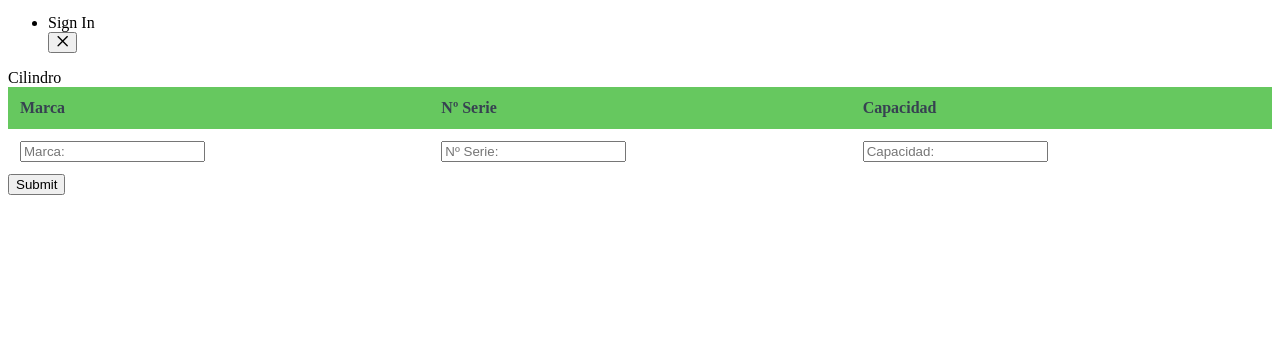
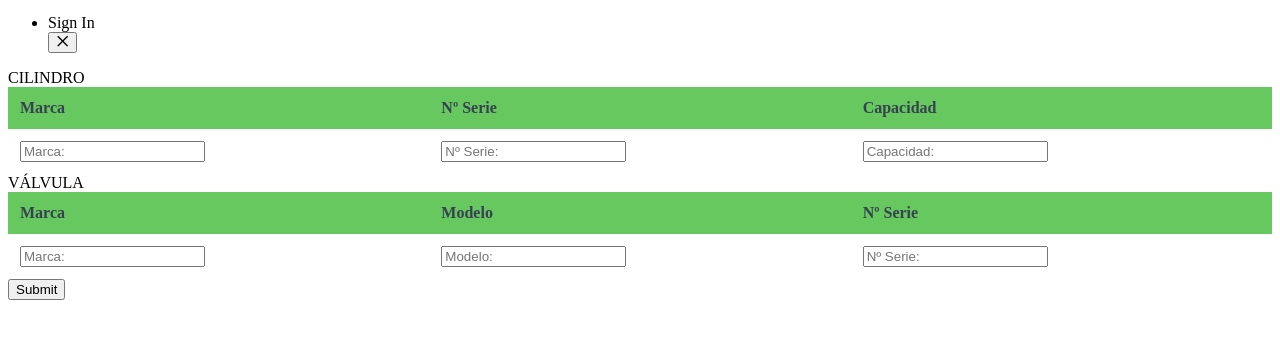
Before and after one commit to LordMathi2741/Consultant-Frontend, a Next.js app: page /operation-center-form in a window 1280 px wide. Shown: the part 335-674 px from the top of the page. Built offline with nearby package versions, Linux system fonts and the light colour scheme.

Commit message:
feat(subimit-valve-information-table): added submit valve information feature

```diff
--- a/src/app/components/operation-center-table-information.tsx
+++ b/src/app/components/submit-cylinder-information-table.tsx
@@ -1,15 +1,20 @@
 import { DataTable } from "primereact/datatable";
 import { Column } from "primereact/column";
-import React, {useEffect, useState} from "react";
-import {InputTableCylinder} from "@/app/components/edit-table-options-cylinder";
-import {OperationCenterService} from "@/app/helpers/operation-center.service";
-import CustomButton from "@/app/public/components/custom-button";
+import React, { useEffect, useState } from "react";
+import { OperationCenterService } from "@/app/helpers/operation-center.service";
+import { InputTableCylinder } from "@/app/components/table-options-cylinder";
+import {useFormSubmit} from "@/app/context/form-submit-context";
 
-export function OperationCenterTableInformation() {
+export function SubmitCylinderInformationTable() {
+    const { addSubmitListener } = useFormSubmit();
     const [id, setId] = useState(null);
+
     useEffect(() => {
-        setId(JSON.parse(sessionStorage.getItem('user') || '{}').id);
-    });
+        const userId = JSON.parse(sessionStorage.getItem('user') || '{}').id;
+        setId(userId);
+    }, []);
+
+
     const [cylinder, setCylinder] = useState({
         brand: "",
         serieNumber: "",
@@ -18,10 +23,7 @@ export function OperationCenterTableInformation() {
     });
 
     const onInputChange = (e: React.ChangeEvent<HTMLInputElement>, field: string) => {
-        let value: string | number | null = e.target.value;
-        if (field === "capacity") {
-            value = parseInt(value);
-        }
+        const value = field === "capacity" ? parseInt(e.target.value) : e.target.value;
         setCylinder((prevValues) => ({
             ...prevValues,
             [field]: value,
@@ -29,27 +31,31 @@ export function OperationCenterTableInformation() {
         }));
     };
 
-    async function SubmitCylinder(){
-        await OperationCenterService.prototype.SubmitCylinder(cylinder).then((response) => {
+    async function submitCylinder() {
+        try {
+            const response = await OperationCenterService.prototype.SubmitCylinder(cylinder);
             sessionStorage.setItem('cylinder', JSON.stringify(response.data));
-        }).catch(() => {
+        } catch {
             console.log(cylinder)
-           alert("Error while submitting the cylinder.")
-        });
+            alert("Error while submitting the cylinder.");
+        }
     }
 
+    useEffect(() => {
+        addSubmitListener(submitCylinder);
+    }, []);
 
     return (
         <div className="flex flex-col justify-center items-center bg-gray-100 shadow-lg rounded-lg p-4">
             <DataTable
                 className="p-10"
                 value={[cylinder]}
-                header="Cilindro"
+                header="CILINDRO"
                 tableStyle={{ minWidth: '50rem' }}
             >
                 <Column
                     header="Marca"
-                    body={() => <InputTableCylinder cylinder={cylinder} onInputChange={onInputChange}  propertyKey={"brand"} placeholder={"Marca:"}/>}
+                    body={() => <InputTableCylinder cylinder={cylinder} onInputChange={onInputChange} propertyKey={"brand"} placeholder={"Marca:"} />}
                     headerStyle={{
                         backgroundColor: '#66c85f',
                         color: '#374151',
@@ -65,7 +71,7 @@ export function OperationCenterTableInformation() {
 
                 <Column
                     header="Nº Serie"
-                    body={() => <InputTableCylinder cylinder={cylinder} onInputChange={onInputChange}  propertyKey={"serieNumber"} placeholder={"Nº Serie:"}/>}
+                    body={() => <InputTableCylinder cylinder={cylinder} onInputChange={onInputChange} propertyKey={"serieNumber"} placeholder={"Nº Serie:"} />}
                     headerStyle={{
                         backgroundColor: '#66c85f',
                         color: '#374151',
@@ -81,7 +87,7 @@ export function OperationCenterTableInformation() {
 
                 <Column
                     header="Capacidad"
-                    body={() => <InputTableCylinder cylinder={cylinder} onInputChange={onInputChange}  propertyKey={"capacity"} placeholder={"Capacidad:"}/>}
+                    body={() => <InputTableCylinder cylinder={cylinder} onInputChange={onInputChange} propertyKey={"capacity"} placeholder={"Capacidad:"} />}
                     headerStyle={{
                         backgroundColor: '#66c85f',
                         color: '#374151',
@@ -94,9 +100,7 @@ export function OperationCenterTableInformation() {
                         padding: '0.75rem',
                     }}
                 ></Column>
-
             </DataTable>
-            <CustomButton text={"Submit"} color={"bg-emerald-500"} onClick={SubmitCylinder}/>
         </div>
     );
 }
--- /dev/null
+++ b/src/app/components/submit-valve-information-table.tsx
@@ -0,0 +1,108 @@
+import { DataTable } from "primereact/datatable";
+import React, { useEffect, useState } from "react";
+import { Column } from "primereact/column";
+import { InputTableValve } from "@/app/components/table-options-valve";
+import { OperationCenterService } from "@/app/helpers/operation-center.service";
+import {useFormSubmit} from "@/app/context/form-submit-context";
+
+export function SubmitValveInformationTable() {
+    const { addSubmitListener } = useFormSubmit();
+    const [cylinderId, setCylinderId] = useState(null);
+
+    useEffect(() => {
+        const storedCylinder = JSON.parse(sessionStorage.getItem('cylinder') || '{}');
+        setCylinderId(storedCylinder.id);
+    }, []);
+
+
+
+
+    const [valve, setValve] = useState({
+        brand: "",
+        model: "",
+        serieNumber: "",
+        cylinderId: null
+    });
+
+    const onInputChange = (e: React.ChangeEvent<HTMLInputElement>, field: string) => {
+        const value = e.target.value;
+        setValve((prevValues) => ({
+            ...prevValues,
+            [field]: value,
+            cylinderId: cylinderId
+        }));
+    };
+
+    async function submitValve() {
+        try {
+            const response = await OperationCenterService.prototype.SubmitValve(valve);
+            sessionStorage.setItem('valve', JSON.stringify(response.data));
+        } catch {
+            console.log(valve)
+            alert("Error while submitting the valve.");
+        }
+    }
+
+    useEffect(() => {
+        addSubmitListener(submitValve);
+    }, []);
+
+    return (
+        <div className="flex flex-col justify-center items-center bg-gray-100 shadow-lg rounded-lg p-4">
+            <DataTable
+                className="p-10"
+                value={[valve]}
+                header="VÁLVULA"
+                tableStyle={{ minWidth: '50rem' }}
+            >
+                <Column
+                    header="Marca"
+                    body={() => <InputTableValve valve={valve} onInputChange={onInputChange} propertyKey={"brand"} placeholder={"Marca:"} />}
+                    headerStyle={{
+                        backgroundColor: '#66c85f',
+                        color: '#374151',
+                        fontWeight: 'bold',
+                        padding: '0.75rem',
+                    }}
+                    bodyStyle={{
+                        backgroundColor: '#ffffff',
+                        color: '#374151',
+                        padding: '0.75rem',
+                    }}
+                ></Column>
+
+                <Column
+                    header="Modelo"
+                    body={() => <InputTableValve valve={valve} onInputChange={onInputChange} propertyKey={"model"} placeholder={"Modelo:"} />}
+                    headerStyle={{
+                        backgroundColor: '#66c85f',
+                        color: '#374151',
+                        fontWeight: 'bold',
+                        padding: '0.75rem',
+                    }}
+                    bodyStyle={{
+                        backgroundColor: '#ffffff',
+                        color: '#374151',
+                        padding: '0.75rem',
+                    }}
+                ></Column>
+
+                <Column
+                    header="Nº Serie"
+                    body={() => <InputTableValve valve={valve} onInputChange={onInputChange} propertyKey={"serieNumber"} placeholder={"Nº Serie:"} />}
+                    headerStyle={{
+                        backgroundColor: '#66c85f',
+                        color: '#374151',
+                        fontWeight: 'bold',
+                        padding: '0.75rem',
+                    }}
+                    bodyStyle={{
+                        backgroundColor: '#ffffff',
+                        color: '#374151',
+                        padding: '0.75rem',
+                    }}
+                ></Column>
+            </DataTable>
+        </div>
+    );
+}
--- /dev/null
+++ b/src/app/components/table-options-valve.tsx
@@ -0,0 +1,28 @@
+import {InputText} from "primereact/inputtext";
+
+import React from "react";
+
+interface TableColumnProps {
+    valve: {
+        brand: string;
+        model: string;
+        serieNumber: string;
+    };
+    onInputChange: (e: React.ChangeEvent<HTMLInputElement>, field: string) => void;
+    propertyKey: string;
+    placeholder: string;
+}
+function capitalizeFirstLetter(str: string) {
+    return str.charAt(0).toUpperCase() + str.slice(1);
+}
+
+export function InputTableValve({ valve, onInputChange, propertyKey, placeholder }: TableColumnProps) {
+    return (
+        <InputText
+            value={valve[propertyKey as keyof typeof valve]}
+            onChange={(e) => onInputChange(e, propertyKey)}
+            className="border-2 border-gray-400 p-2 text-xs md:text-sm lg:text-base rounded-lg w-36"
+            placeholder={capitalizeFirstLetter(placeholder)}
+        />
+    );
+}
--- /dev/null
+++ b/src/app/context/form-submit-context.tsx
@@ -0,0 +1,38 @@
+import React, { createContext, useContext, useState, ReactNode } from 'react';
+
+interface FormSubmitContextProps {
+    onSubmit: () => void;
+    addSubmitListener: (listener: () => void) => void;
+}
+
+interface FormSubmitProviderProps {
+    children: ReactNode;
+}
+
+const FormSubmitContext = createContext<FormSubmitContextProps | undefined>(undefined);
+
+export const FormSubmitProvider: React.FC<FormSubmitProviderProps> = ({ children }) => {
+    const [listeners, setListeners] = useState<(() => void)[]>([]);
+
+    const onSubmit = () => {
+        listeners.forEach(listener => listener());
+    };
+
+    const addSubmitListener = (listener: () => void) => {
+        setListeners(prevListeners => [...prevListeners, listener]);
+    };
+
+    return (
+        <FormSubmitContext.Provider value={{ onSubmit, addSubmitListener }}>
+            {children}
+        </FormSubmitContext.Provider>
+    );
+};
+
+export const useFormSubmit = () => {
+    const context = useContext(FormSubmitContext);
+    if (!context) {
+        throw new Error('useFormSubmit must be used within a FormSubmitProvider');
+    }
+    return context;
+};
--- a/src/pages/operation-center-form.tsx
+++ b/src/pages/operation-center-form.tsx
@@ -1,15 +1,28 @@
 import CustomToolbar from "@/app/public/components/custom-toolbar";
-import {OperationCenterTableInformation} from "@/app/components/operation-center-table-information";
+import {SubmitCylinderInformationTable} from "@/app/components/submit-cylinder-information-table";
+import {SubmitValveInformationTable} from "@/app/components/submit-valve-information-table";
+import {FormSubmitProvider, useFormSubmit} from "@/app/context/form-submit-context";
+import CustomButton from "@/app/public/components/custom-button";
+import React from "react";
 
 function OperationCenterForm(){
+    const {onSubmit} = useFormSubmit();
     return (
         <div>
             <CustomToolbar/>
-            <div className="operation-center-container flex justify-center items-center">
-                <OperationCenterTableInformation/>
+            <div className="operation-center-container flex justify-center items-center flex-col gap-5">
+                <SubmitCylinderInformationTable/>
+                <SubmitValveInformationTable/>
+                <CustomButton text={"Submit"} color={"bg-emerald-500"} onClick={onSubmit} />
             </div>
         </div>
 
     )
 }
-export default OperationCenterForm;
+export default function OperationCenterFormWrapper() {
+    return (
+        <FormSubmitProvider>
+            <OperationCenterForm />
+        </FormSubmitProvider>
+    );
+}
```
Also changed, not shown: src/app/components/table-options-cylinder.tsx (renamed from src/app/components/edit-table-options-cylinder.tsx).
